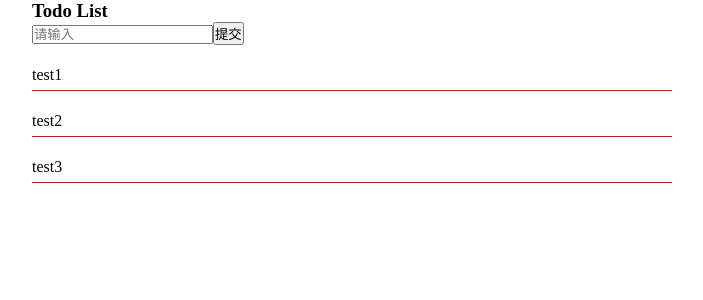
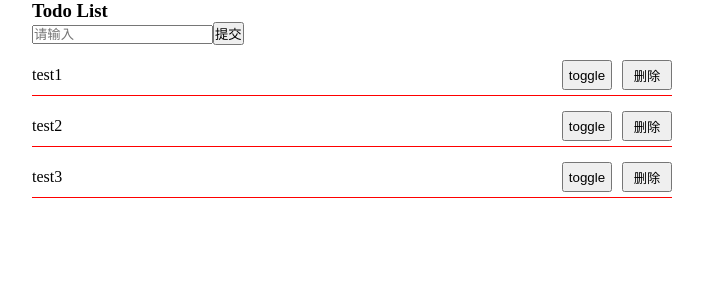
Before and after one commit to dengzhiteng/React, a React (Create React App) app in the folder my-app/: page / in a window 1280 px wide. Shown: the top 300 px of the page, without its empty margins (288-991 px from the left). Built offline with nearby package versions, Linux system fonts and the light colour scheme.

Commit message:
动态控制class

```diff
--- a/my-app/src/TodoItem.js
+++ b/my-app/src/TodoItem.js
@@ -3,13 +3,32 @@ export class TodoItem extends Component {
   constructor(props) {
     super(props);
     this.delItem = this.delItem.bind(this);
+    this.handleToggle = this.handleToggle.bind(this);
+    this.state = {
+      show: true,
+    };
   }
   render() {
     return (
-      <div onClick={this.delItem} className="item">
+      <div className="item">
         <span dangerouslySetInnerHTML={{ __html: this.props.content }}></span>
+        <div className="flex">
+          <button onClick={this.handleToggle}>toggle</button>
+          <button
+            onClick={this.delItem}
+            className={this.state.show ? "show" : "hide"}
+          >
+            删除
+          </button>
+        </div>
       </div>
     );
+  }
+  handleToggle() {
+    this.setState({
+      show: !this.state.show,
+    });
+    // console.log(this.state.show);
   }
   delItem() {
     // 删除
--- a/my-app/src/TodoList.js
+++ b/my-app/src/TodoList.js
@@ -23,6 +23,7 @@ class TodoList extends Component {
                 content={item}
                 index={index}
                 key={index}
+                // 必须要绑定this ,否则子组件调用不了这个方法
                 handleItemDel={this.handleItemDel.bind(this)}
               ></TodoItem>
             );
--- a/my-app/src/style/TodoList.css
+++ b/my-app/src/style/TodoList.css
@@ -7,6 +7,19 @@
 .box {
     width: 50%;
     margin: 0 auto;
+}
+
+.show {
+    display: block;
+}
+
+.hide {
+    display: none;
+}
+
+.flex {
+    display: flex;
+    justify-content: space-between;
 }
 
 ul {
@@ -19,9 +32,14 @@ ul {
     justify-content: space-between;
     line-height: 30px;
     margin-top: 15px;
+    padding-bottom: 5px;
 }
 
 .item button {
     width: 50px;
     height: 30px;
 }
+
+.item button+button {
+    margin-left: 10px;
+}
```
